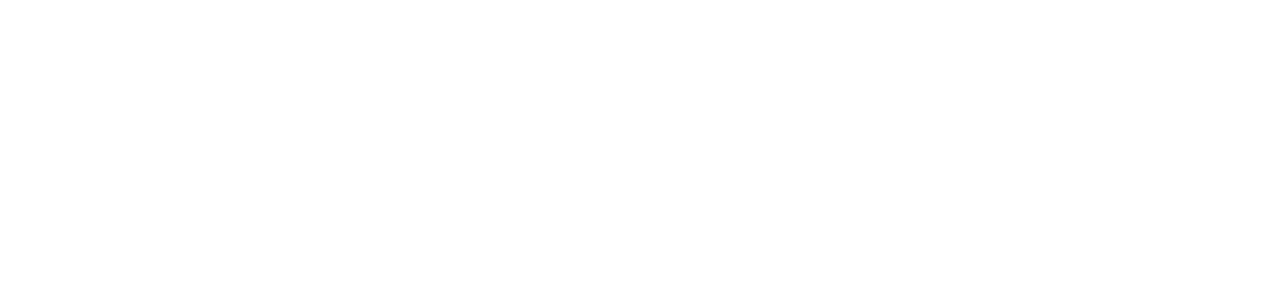
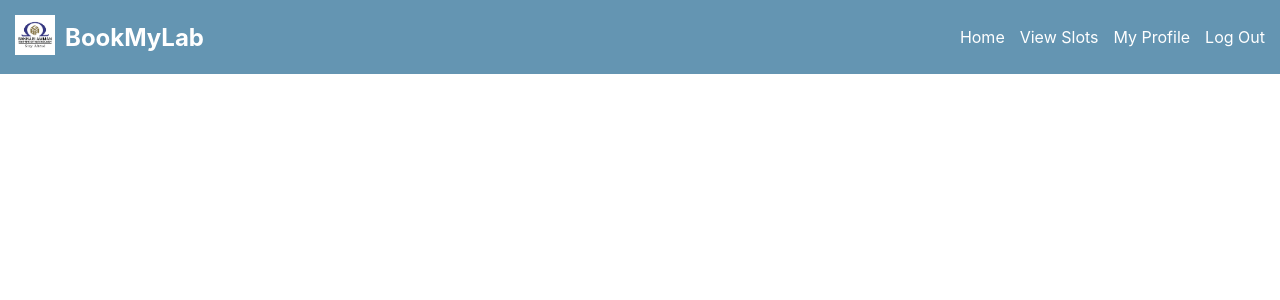
Before and after one commit to ABSruthika/Academic_Lab_Slot_Booking_Portal, a React (Create React App) app in the folder frontend/: page /student-dashboard in a window 1280 px wide. Before the commit this address had no page. Shown: the top 300 px of the page. Built offline with nearby package versions, Linux system fonts and the light colour scheme.

Commit message:
Update RegisterForm, Main component styles and structure; add StudentDashboard

```diff
--- a/frontend/src/App.js
+++ b/frontend/src/App.js
@@ -1,6 +1,7 @@
 //App.js
 import { BrowserRouter as Router, Routes, Route } from 'react-router-dom';
 import MainPage from './pages/Main';
+import StudentDashboard from './pages/StudentDashboard';
 import './App.css';
 
 function App() {
@@ -8,6 +9,7 @@ function App() {
     <Router>
       <Routes>
         <Route path="/" element={<MainPage />} />
+        <Route path="/student-dashboard" element={<StudentDashboard/>}></Route>
       </Routes>
     </Router>
   );
--- a/frontend/src/auth/RegisterForm.css
+++ b/frontend/src/auth/RegisterForm.css
@@ -73,3 +73,10 @@
     outline: none;
     box-shadow: 0 0 0 3px rgba(0, 123, 255, 0.3);
   }
+
+  .input-group select:required:invalid {
+    color: gray;
+  }
+  .input-group select option:not([value=""]) {
+    color: #333;
+  }
--- a/frontend/src/auth/RegisterForm.js
+++ b/frontend/src/auth/RegisterForm.js
@@ -29,7 +29,7 @@ function RegisterForm() {
         <input type="password" value={password} onChange={e => setPassword(e.target.value)} placeholder="Password" />
       </div>
       <div className="input-group">
-        <select value={role} onChange={e => setRole(e.target.value)}>
+        <select value={role} onChange={e => setRole(e.target.value)} required>
           <option value="" disabled hidden>Role</option>
           <option value="student">Student</option>
           <option value="staff">Staff</option>
--- /dev/null
+++ b/frontend/src/components/Navbar.css
@@ -0,0 +1,38 @@
+/* Navbar.css */
+.navbar {
+    display: flex;
+    align-items: center;
+    justify-content: space-between;
+    background-color: #6495b2;
+    color: #fff;
+    padding: 15px;
+  }
+
+  .navbar-left {
+    display: flex;
+    align-items: center;
+  }
+
+  .navbar-logo {
+    margin-right: 10px;
+  }
+
+  .logo-image {
+    width: 40px;
+    height: auto;
+  }
+
+  .navbar-heading {
+    margin: 0;
+    font-size: 24px;
+  }
+
+  .navbar-option {
+    margin-left: 15px;
+    color: #fff;
+    text-decoration: none;
+  }
+
+  .navbar-option:hover {
+    text-decoration: underline;
+  }
--- /dev/null
+++ b/frontend/src/components/Navbar.js
@@ -0,0 +1,24 @@
+// Navbar.js
+import React from 'react';
+import './Navbar.css';
+import bitlogo from '../assets/bitlogo.jpg';
+function Navbar() {
+  return (
+    <nav className="navbar">
+      <div className="navbar-left">
+        <div className="navbar-logo">
+          <img src={bitlogo} alt="Logo" className="logo-image" />
+        </div>
+        <h1 className="navbar-heading">BookMyLab</h1>
+      </div>
+      <div className="navbar-right">
+        <a href="#home" className="navbar-option">Home</a>
+        <a href="#viewslot" className="navbar-option" >View Slots</a>
+        <a href="#profile" className="navbar-option" >My Profile</a>
+        <a href="#" className="navbar-option">Log Out</a>
+      </div>
+    </nav>
+  );
+}
+
+export default Navbar;
--- a/frontend/src/pages/Main.css
+++ b/frontend/src/pages/Main.css
@@ -1,4 +1,4 @@
-/*Main.css*/
+/* Main.css */
 .main-page {
   display: flex;
   flex-direction: column;
@@ -29,6 +29,9 @@
 .left-section,
 .right-section {
   flex: 1;
+  display: flex;
+  justify-content: center;
+  align-items: center;
 }
 
 .left-section img {
@@ -39,22 +42,24 @@
 }
 
 .right-section {
+  display: flex;
+  flex-direction: column;
+  justify-content: center;
+  align-items: center;
   padding: 20px;
+  text-align: center;
 }
 
 .header {
   margin-bottom: 20px;
-    font-size: 20px;
-    text-align: center;
+  font-size: 24px;
 }
 
 .toggle-buttons {
-    margin-bottom: 20px;
+  margin-top: 20px;
 }
 
-  .form-login h2 {
-    font-size: 20px;
-  }
+.form-login h2,
 .form-register h2 {
   font-size: 20px;
 }
--- a/frontend/src/pages/Main.js
+++ b/frontend/src/pages/Main.js
@@ -1,4 +1,4 @@
-//Main.js
+// Main.js
 import React, { useState } from 'react';
 import LoginForm from '../auth/LoginForm';
 import RegisterForm from '../auth/RegisterForm';
@@ -22,10 +22,12 @@ function Main() {
           <div className="right-section">
             <h1 className="header">BookMyLab</h1>
             {isLogin ? <LoginForm /> : <RegisterForm />}
-            <p>
-              {isLogin ? "Don't have an account? " : "Already have an account? "}
-              <button onClick={toggleMode}>{isLogin ? "Register" : "Login"}</button>
-            </p>
+            <div className="toggle-buttons">
+              <p>
+                {isLogin ? "Don't have an account? " : "Already have an account? "}
+                <button onClick={toggleMode}>{isLogin ? "Register" : "Login"}</button>
+              </p>
+            </div>
           </div>
         </div>
       </div>
--- /dev/null
+++ b/frontend/src/pages/StudentDashboard.js
@@ -0,0 +1,11 @@
+//import React, { useState } from 'react';
+import Navbar from '../components/Navbar';
+
+function StudentDashboard(){
+    return(
+        <div className="student-dashboard">
+            <Navbar/>
+        </div>
+    );
+}
+export default StudentDashboard;
```
Also changed, not shown: frontend/src/assets/bitlogo.jpg (added). Lines whose indentation alone changed are shown as unchanged.
